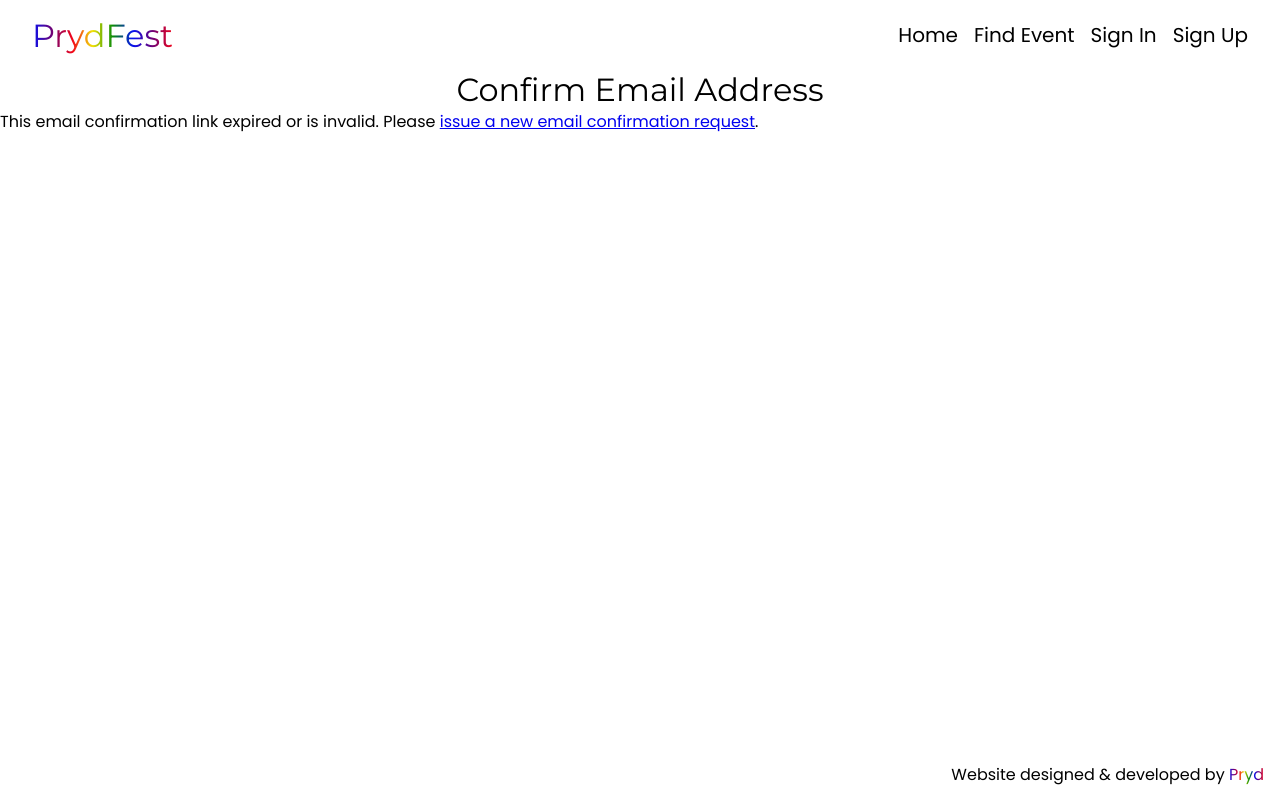
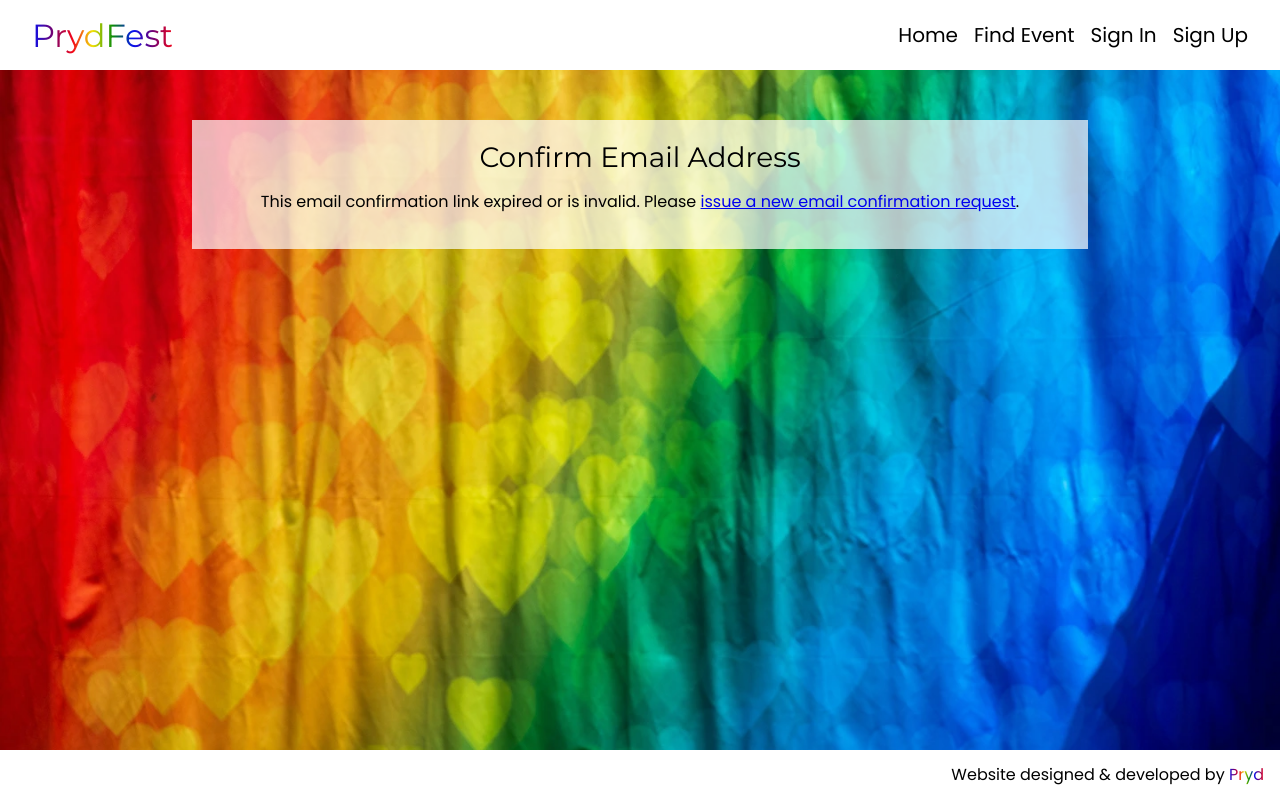
Before and after one commit to Jamie-Gargrave/pryd, a Django app: a page that uses templates/allauth/account/email_confirm.html in a window 1280 px wide. Run offline with Django 5.2, Linux system fonts and the light colour scheme; some libraries are stand-ins or nearby versions.

Commit message:
Add email confirmation styles

```diff
--- a/templates/allauth/account/email_confirm.html
+++ b/templates/allauth/account/email_confirm.html
@@ -6,15 +6,18 @@
     {% trans "Confirm Email Address" %}
 {% endblock head_title %}
 {% block content %}
-    {% element h1 %}
+<div class="full-height-container" id="login-container">
+    <div class="modal">
+        <h2>
             {% trans "Confirm Email Address" %}
-    {% endelement %}
+        </h2>
+
         {% if confirmation %}
             {% user_display confirmation.email_address.user as user_display %}
             {% if can_confirm %}
-            {% element p %}
+                <h3>
                     {% blocktrans with confirmation.email_address.email as email %}Please confirm that <a href="mailto:{{ email }}">{{ email }}</a> is an email address for user {{ user_display }}.{% endblocktrans %}
-            {% endelement %}
+                </h3>
                 {% url 'account_confirm_email' confirmation.key as action_url %}
                 {% element form method="post" action=action_url %}
                     {% slot actions %}
@@ -36,4 +39,6 @@
                 {% blocktrans %}This email confirmation link expired or is invalid. Please <a href="{{ email_url }}">issue a new email confirmation request</a>.{% endblocktrans %}
             {% endelement %}
         {% endif %}
+    </div>
+</div>
 {% endblock content %}
```
Lines whose indentation alone changed are shown as unchanged.
